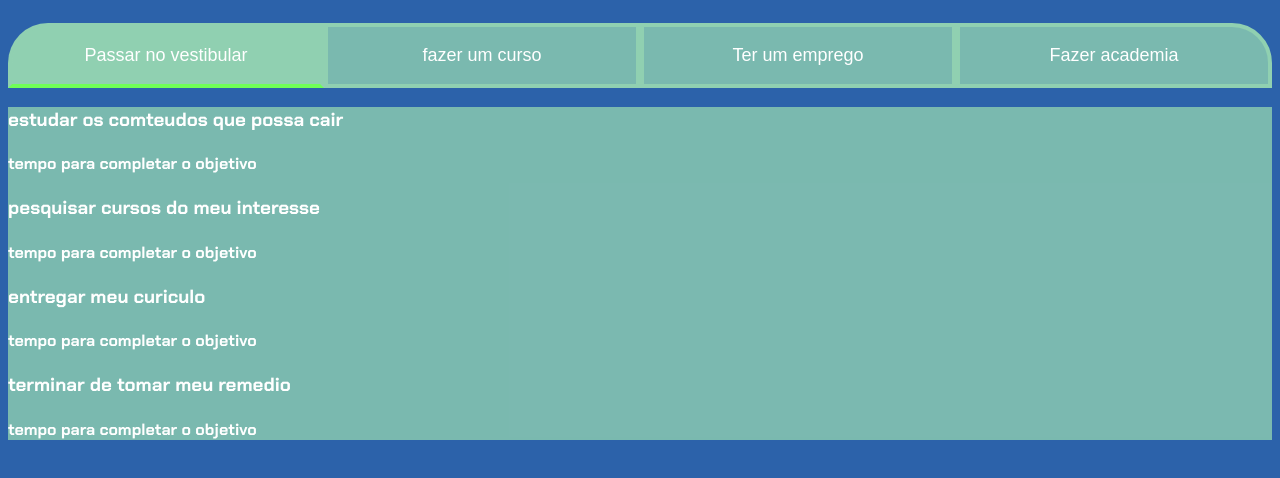
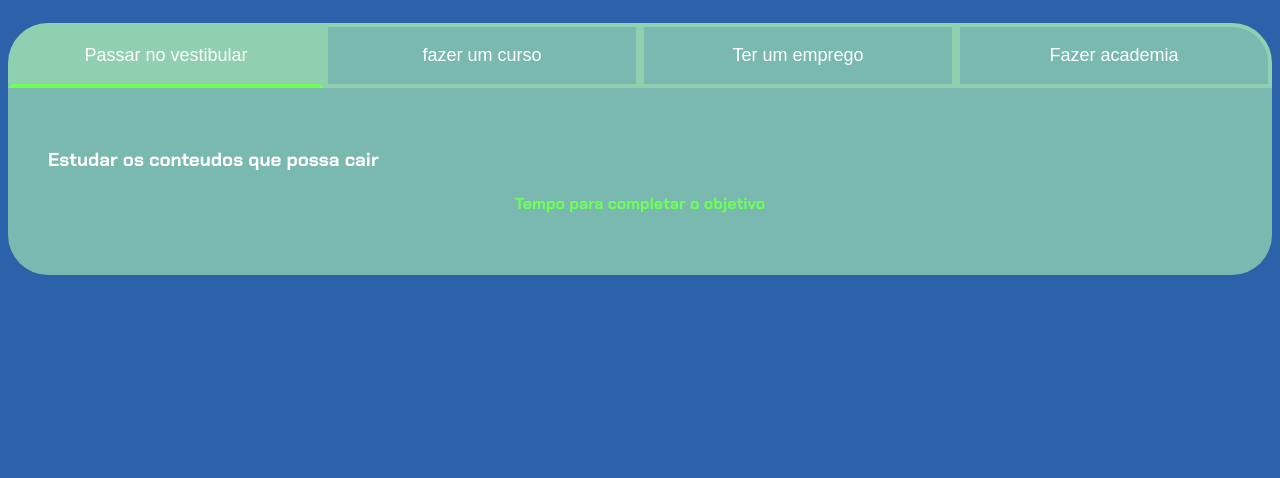
Before and after one commit to ariz-chan/progeto-d-vida, a plain HTML site: page index.html in a window 1280 px wide. Shown: the part 72-550 px from the top of the page. Drawn offline with Linux system fonts and the light colour scheme.

Commit message:
Add files via upload

```diff
--- a/index.html
+++ b/index.html
@@ -16,21 +16,21 @@
    <button class="botao">Fazer academia</button>
 </div>
 <div class="abas-textos">
-    <div class="aba-conteudo">
-       <h3 class="aba-conteudo-titulo-principal">estudar os comteudos que possa cair</h3>
-<h4 class="aba-conteudo-titulo-segundario">tempo para completar o objetivo</h4>
+    <div class="aba-conteudo ativo">
+       <h3 class="aba-conteudo-titulo-principal">Estudar os conteudos que possa cair</h3>
+<h4 class="aba-conteudo-titulo-segundario">Tempo para completar o objetivo</h4>
 </div>
 <div class="aba-conteudo">
-    <h3 class="aba-conteudo-titulo-principal">pesquisar cursos do meu interesse </h3>
-<h4 class="aba-conteudo-titulo-segundario">tempo para completar o objetivo</h4>
+    <h3 class="aba-conteudo-titulo-principal">Pesquisar cursos do meu interesse </h3>
+<h4 class="aba-conteudo-titulo-segundario">Tempo para completar o objetivo</h4>
 </div>
 <div class="aba-conteudo">
-    <h3 class="aba-conteudo-titulo-principal">entregar meu curiculo </h3>
-<h4 class="aba-conteudo-titulo-segundario">tempo para completar o objetivo</h4>
+    <h3 class="aba-conteudo-titulo-principal">Entregar meu curiculo </h3>
+<h4 class="aba-conteudo-titulo-segundario">Tempo para completar o objetivo</h4>
 </div>
 <div class="aba-conteudo">
- <h3 class="aba-conteudo-titulo-principal">terminar de tomar meu remedio</h3>
-<h4 class="aba-conteudo-titulo-segundario">tempo para completar o objetivo</h4>
+ <h3 class="aba-conteudo-titulo-principal">Terminar de tomar meu remedio</h3>
+<h4 class="aba-conteudo-titulo-segundario">Tempo para completar o objetivo</h4>
 </div>
 </div>
 </section>
--- a/style.css
+++ b/style.css
@@ -58,14 +58,34 @@ body {
   display: block;
 }
 
-.ativo{
+.botao.ativo{
   background-color: var(--botao-ativo);
   border-bottom: 4px solid var(--verde);
 }
 
 .abas-textos{
   background-color: var(--texto-fundo) ;
+  padding: 40px;
+  border-radius:0 0 40px 40px ;
 }
+.aba-conteudo.ativo{
+  display:block;
+}
+
+.aba-conteudo{
+  display: none;
+}
+
+aba-conteudo-titulo-principal{
+  font-size: 28xp;
+  text-align: center;
+}
+
+.aba-conteudo-titulo-segundario{
+  text-align: center;
+  color: var(--verde);
+}
+
 
 @media screen and (min-width: 768px) {
   .botoes {
```
